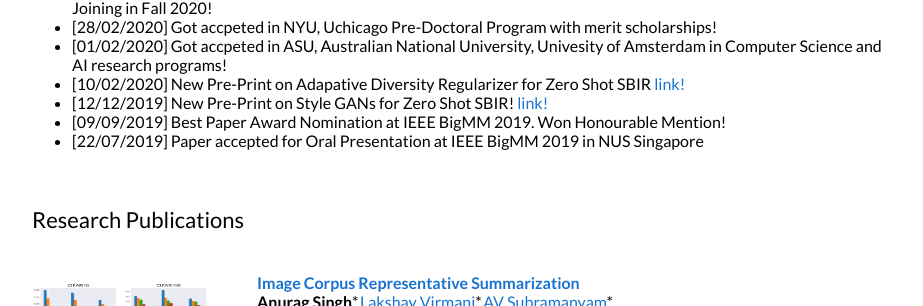
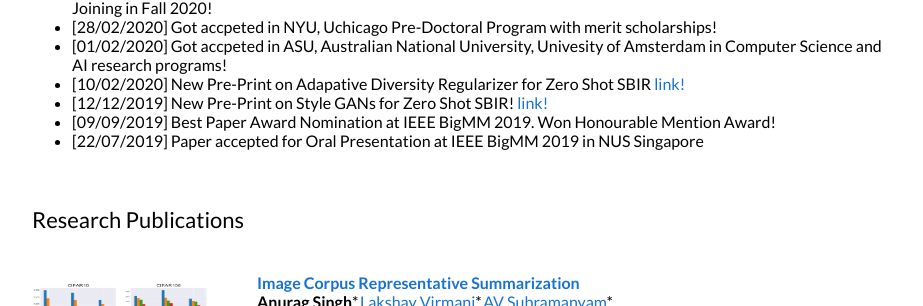
Before and after one commit to Anurag14/anurag14.github.io, a Jekyll site: the page built from index.html, in a window 1280 px wide. Shown: the part 436-742 px from the top of the page, without its empty margins (178-1101 px from the left). Built offline with Jekyll 4.4.1, drawn with Linux system fonts in a browser that asks for light colours.

Commit message:
Update mainpage.html

```diff
--- a/_layouts/mainpage.html
+++ b/_layouts/mainpage.html
@@ -115,7 +115,7 @@
       <li>[01/02/2020] Got accpeted in ASU, Australian National University, Univesity of Amsterdam in Computer Science and AI research programs!</li>
       <li>[10/02/2020] New Pre-Print on Adapative Diversity Regularizer for Zero Shot SBIR <a href="https://openreview.net/forum?id=T58wNinTAZ">link!</a></li>
       <li>[12/12/2019] New Pre-Print on Style GANs for Zero Shot SBIR! <a href="images/StyleGuide_main.pdf">link!</a></li>
-      <li>[09/09/2019] Best Paper Award Nomination at IEEE BigMM 2019. Won Honourable Mention!</li>
+      <li>[09/09/2019] Best Paper Award Nomination at IEEE BigMM 2019. Won Honourable Mention Award!</li>
       <li>[22/07/2019] Paper accepted for Oral Presentation at IEEE BigMM 2019 in NUS Singapore</li>
    </ul>
    </p>
```
